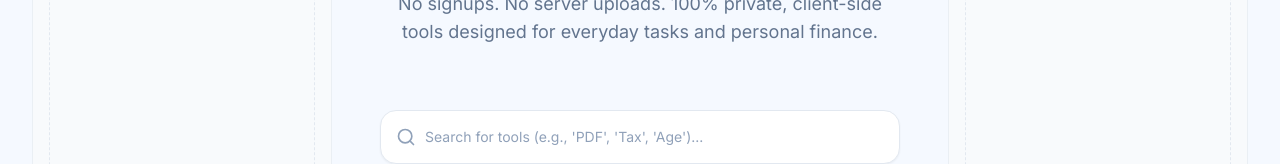
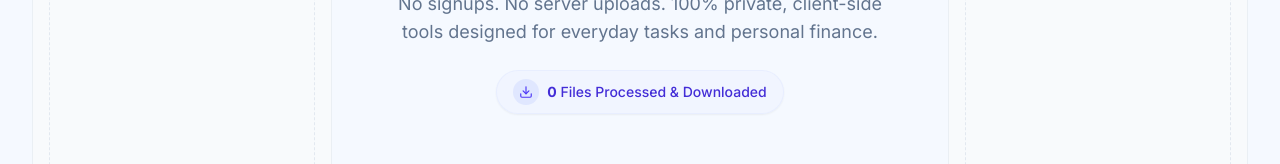
Before and after one commit to Jaffar94/KagazKit, a Next.js app: page / in a window 1280 px wide. Shown: the part 283-447 px from the top of the page. Built offline with nearby package versions, Linux system fonts and the light colour scheme; no server answers.

Commit message:
Add files via upload

```diff
--- a/src/app/page.tsx
+++ b/src/app/page.tsx
@@ -1,6 +1,7 @@
 import Link from 'next/link';
 import { ChevronRight } from 'lucide-react';
 import ToolsList from '@/components/ToolsList';
+import StatsDisplay from '@/components/StatsDisplay';
 import type { Metadata } from 'next';
 
 export const metadata: Metadata = {
@@ -18,6 +19,7 @@ export default function Home() {
         <p className="text-lg text-slate-500 max-w-2xl mx-auto">
           No signups. No server uploads. 100% private, client-side tools designed for everyday tasks and personal finance.
         </p>
+        <StatsDisplay />
       </div>
 
       <ToolsList />
--- a/src/app/tools/ai-receipt-scanner/ScannerClient.tsx
+++ b/src/app/tools/ai-receipt-scanner/ScannerClient.tsx
@@ -3,6 +3,7 @@
 import { useState, useRef } from 'react';
 import { Upload, FileText, Download, Loader2, AlertCircle, ScanText, Table } from 'lucide-react';
 import toast from 'react-hot-toast';
+import { trackDownload } from '@/utils/stats';
 
 type ReceiptItem = {
   name: string;
@@ -94,6 +95,7 @@ export default function ScannerClient() {
 
   const downloadCSV = () => {
     if (!data) return;
+    trackDownload();
 
     const headers = ['Item', 'Quantity', 'Price'];
     const rows = data.items.map(item => [
--- a/src/app/tools/background-remover/page.tsx
+++ b/src/app/tools/background-remover/page.tsx
@@ -6,6 +6,7 @@ import AdSlot from '@/components/AdSlot';
 import FAQ from '@/components/FAQ';
 import BackToHome from '@/components/BackToHome';
 import { Image as ImageIcon, Download, Loader2, Wand2, Sparkles } from 'lucide-react';
+import { trackDownload } from '@/utils/stats';
 import { removeBackground, preload } from '@imgly/background-removal';
 
 export default function BackgroundRemoverPage() {
@@ -217,6 +218,7 @@ export default function BackgroundRemoverPage() {
                 <a
                   href={removedUrl}
                   download="background-removed.png"
+                  onClick={() => trackDownload()}
                   className="px-8 py-3 bg-indigo-600 text-white font-bold rounded-xl hover:bg-indigo-700 transition-colors shadow-md flex items-center gap-2"
                 >
                   <Download className="w-5 h-5" />
--- a/src/app/tools/image-to-pdf/page.tsx
+++ b/src/app/tools/image-to-pdf/page.tsx
@@ -7,6 +7,7 @@ import BackToHome from '@/components/BackToHome';
 import { UploadCloud, FileText, Download, Loader2, CheckCircle2 } from 'lucide-react';
 import { jsPDF } from 'jspdf';
 import toast from 'react-hot-toast';
+import { trackDownload } from '@/utils/stats';
 
 export default function ImageToPdfPage() {
   const [file, setFile] = useState<File | null>(null);
@@ -167,6 +168,7 @@ export default function ImageToPdfPage() {
 
   const handleDownload = () => {
     if (resultBlob) {
+      trackDownload();
       const url = URL.createObjectURL(resultBlob);
       const link = document.createElement('a');
       link.href = url;
--- a/src/app/tools/merge-pdf/page.tsx
+++ b/src/app/tools/merge-pdf/page.tsx
@@ -3,6 +3,7 @@
 import { useState, useRef } from 'react';
 import { PDFDocument } from 'pdf-lib';
 import toast from 'react-hot-toast';
+import { trackDownload } from '@/utils/stats';
 import AdSlot from '@/components/AdSlot';
 import FAQ from '@/components/FAQ';
 import BackToHome from '@/components/BackToHome';
@@ -187,6 +188,7 @@ export default function MergePdfPage() {
                 <a
                   href={mergedPdfUrl}
                   download="KagazKit_Merged.pdf"
+                  onClick={() => trackDownload()}
                   className="px-8 py-4 bg-emerald-600 text-white font-bold rounded-xl hover:bg-emerald-700 transition-colors flex items-center justify-center gap-2 shadow-xs"
                 >
                   <Download className="w-5 h-5" />
--- a/src/app/tools/pdf-compressor/page.tsx
+++ b/src/app/tools/pdf-compressor/page.tsx
@@ -6,6 +6,7 @@ import AdSlot from '@/components/AdSlot';
 import FAQ from '@/components/FAQ';
 import BackToHome from '@/components/BackToHome';
 import { FileUp, FileText, Download, CheckCircle, Loader2, AlertCircle } from 'lucide-react';
+import { trackDownload } from '@/utils/stats';
 
 export default function CompressPdfPage() {
   const [file, setFile] = useState<File | null>(null);
@@ -251,6 +252,7 @@ export default function CompressPdfPage() {
                   <a
                     href={compressedPdfUrl}
                     download={`Compressed_${file.name}`}
+                    onClick={() => trackDownload()}
                     className="px-8 py-4 bg-emerald-600 text-white font-bold rounded-xl hover:bg-emerald-700 transition-colors flex items-center justify-center gap-2 shadow-xs"
                   >
                     <Download className="w-5 h-5" />
--- a/src/app/tools/photo-resizer/page.tsx
+++ b/src/app/tools/photo-resizer/page.tsx
@@ -6,6 +6,7 @@ import FAQ from '@/components/FAQ';
 import BackToHome from '@/components/BackToHome';
 import { UploadCloud, Image as ImageIcon, Download, Loader2, CheckCircle2 } from 'lucide-react';
 import toast from 'react-hot-toast';
+import { trackDownload } from '@/utils/stats';
 
 type Preset = {
   id: string;
@@ -182,6 +183,7 @@ export default function PhotoResizerPage() {
 
   const downloadImage = () => {
     if (!resultDataUrl) return;
+    trackDownload();
     const link = document.createElement('a');
     link.href = resultDataUrl;
     const isPng = file?.type === 'image/png';
--- a/src/app/tools/qr-code-generator/page.tsx
+++ b/src/app/tools/qr-code-generator/page.tsx
@@ -6,6 +6,7 @@ import AdSlot from '@/components/AdSlot';
 import FAQ from '@/components/FAQ';
 import BackToHome from '@/components/BackToHome';
 import { Download, QrCode } from 'lucide-react';
+import { trackDownload } from '@/utils/stats';
 
 export default function QrCodeGeneratorPage() {
   const [text, setText] = useState('https://kagazkit.com');
@@ -16,6 +17,7 @@ export default function QrCodeGeneratorPage() {
   const qrRef = useRef<HTMLDivElement>(null);
 
   const downloadQR = () => {
+    trackDownload();
     const canvas = qrRef.current?.querySelector('canvas');
     if (!canvas) return;
 
--- a/src/app/tools/split-pdf/page.tsx
+++ b/src/app/tools/split-pdf/page.tsx
@@ -7,6 +7,7 @@ import AdSlot from '@/components/AdSlot';
 import FAQ from '@/components/FAQ';
 import BackToHome from '@/components/BackToHome';
 import { FileUp, FileText, CheckCircle, Download, X, SplitSquareHorizontal, ExternalLink } from 'lucide-react';
+import { trackDownload } from '@/utils/stats';
 
 export default function SplitPdfPage() {
   const [file, setFile] = useState<File | null>(null);
@@ -308,6 +309,7 @@ export default function SplitPdfPage() {
                   <a
                     href={splitPdfUrl}
                     download={`Extracted_${file.name}`}
+                    onClick={() => trackDownload()}
                     className="px-8 py-4 bg-emerald-600 text-white font-bold rounded-xl hover:bg-emerald-700 transition-colors flex items-center justify-center gap-2 shadow-xs"
                   >
                     <Download className="w-5 h-5" />
--- /dev/null
+++ b/src/components/StatsDisplay.tsx
@@ -0,0 +1,41 @@
+'use client';
+
+import { useEffect, useState } from 'react';
+import { Download } from 'lucide-react';
+import { getStats } from '@/utils/stats';
+
+export default function StatsDisplay() {
+  const [downloads, setDownloads] = useState<number | null>(null);
+
+  useEffect(() => {
+    getStats().then((data) => {
+      if (data && typeof data.downloads === 'number') {
+        setDownloads(data.downloads);
+      }
+    });
+  }, []);
+
+  if (downloads === null) {
+    return (
+      <div className="flex justify-center mt-6 animate-pulse">
+        <div className="h-10 bg-slate-100 rounded-full w-48 border border-slate-200"></div>
+      </div>
+    );
+  }
+
+  // Format number nicely (e.g., 12,543)
+  const formattedCount = new Intl.NumberFormat('en-US').format(downloads);
+
+  return (
+    <div className="flex justify-center mt-6">
+      <div className="inline-flex items-center gap-2 px-4 py-2 bg-indigo-50/50 border border-indigo-100/50 rounded-full text-indigo-700 text-sm font-medium shadow-xs hover:scale-105 transition-transform duration-300">
+        <div className="bg-indigo-100 p-1.5 rounded-full">
+          <Download className="w-3.5 h-3.5 text-indigo-600" />
+        </div>
+        <span>
+          <strong className="font-bold">{formattedCount}</strong> Files Processed & Downloaded
+        </span>
+      </div>
+    </div>
+  );
+}
--- /dev/null
+++ b/src/utils/stats.ts
@@ -0,0 +1,20 @@
+const API_URL = process.env.NEXT_PUBLIC_API_URL || 'http://localhost:8080';
+
+export const getStats = async () => {
+  try {
+    const res = await fetch(`${API_URL}/stats`);
+    if (!res.ok) throw new Error('Failed to fetch stats');
+    return await res.json();
+  } catch (e) {
+    console.error('Error fetching stats:', e);
+    return { downloads: 0 };
+  }
+};
+
+export const trackDownload = async () => {
+  try {
+    await fetch(`${API_URL}/stats/download`, { method: 'POST' });
+  } catch (e) {
+    console.error('Error tracking download:', e);
+  }
+};
```
Also changed, not shown: 1 other file (tests, documents, lock files or other folders).
